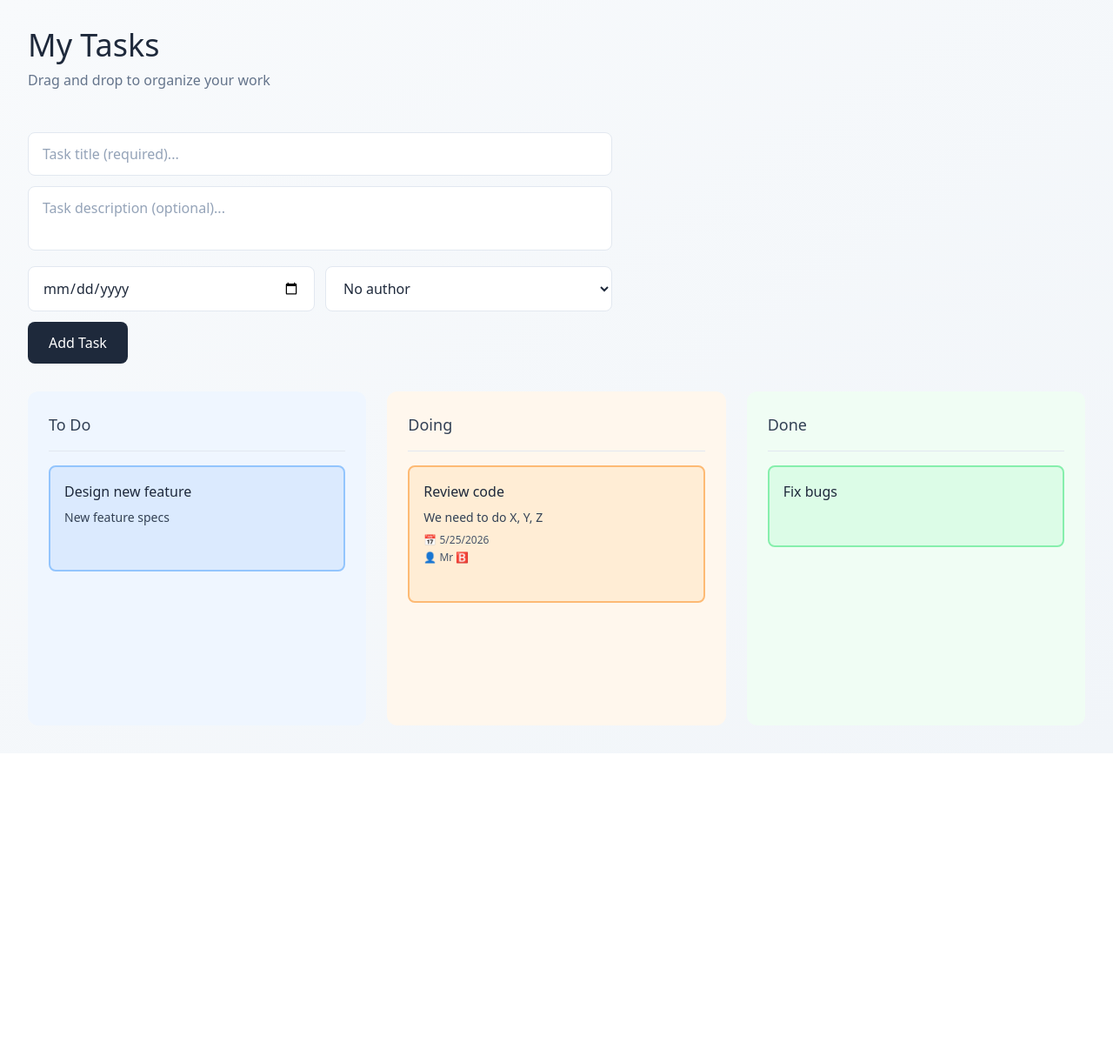
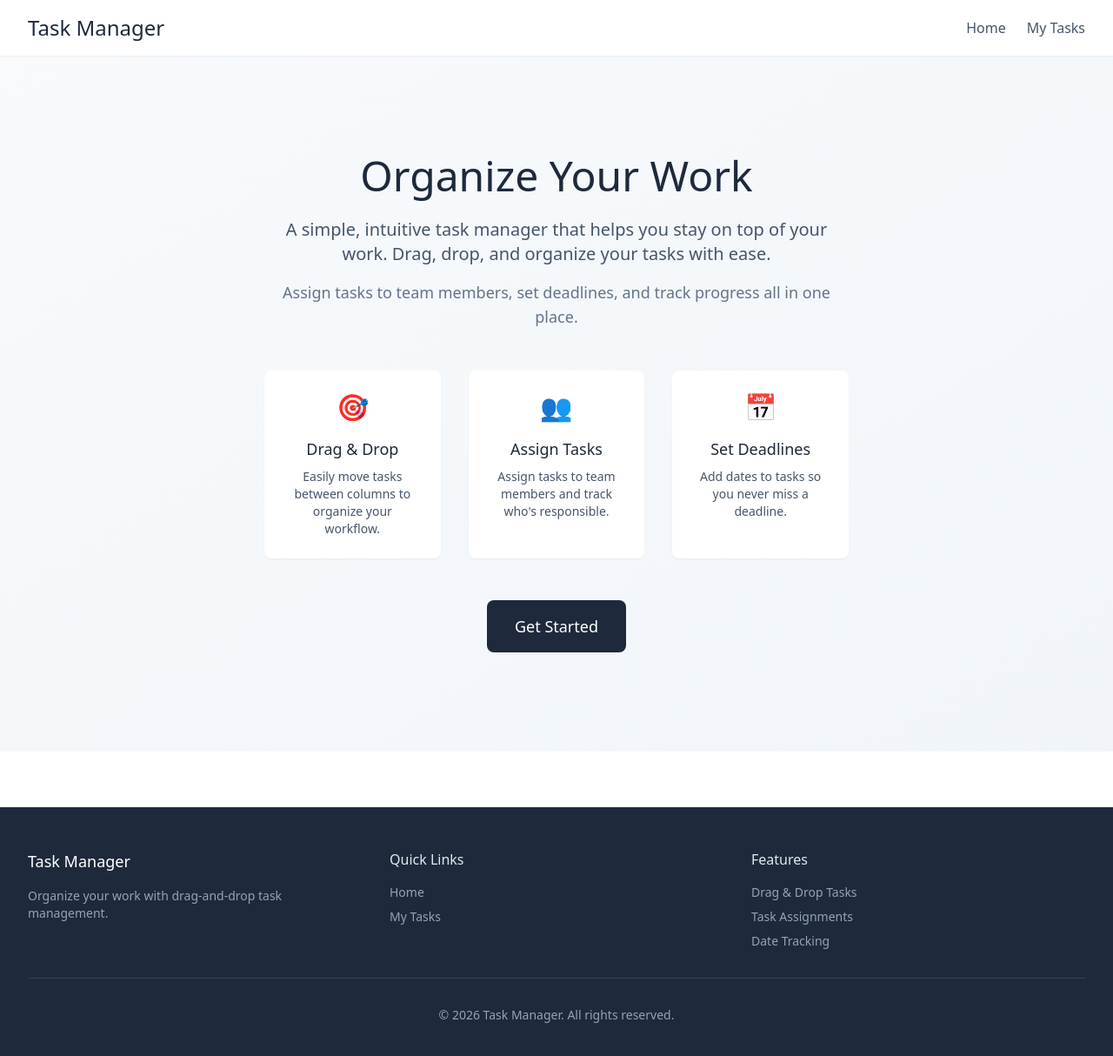
Before and after one commit to Nalex75/react-todolist, a React (Vite) app: page / in a window 1280 px wide. Shown: the top 1214 px of the page at 87% size. Before the commit the page ends 866 px from the top, so only its background shows below. Built offline with nearby package versions, Linux system fonts and the light colour scheme.

Commit message:
feat: created a multi vues app

```diff
--- a/App.jsx
+++ b/App.jsx
@@ -1,5 +1,18 @@
-import TodoApp from './TodoApp'
+import React from 'react';
+import { BrowserRouter as Router, Routes, Route } from 'react-router-dom';
+import Layout from './src/components/Layout';
+import Landing from './src/pages/Landing';
+import Tasks from './src/pages/Tasks';
 
 export default function App() {
-  return <TodoApp />
+  return (
+    <Router>
+      <Layout>
+        <Routes>
+          <Route path="/" element={<Landing />} />
+          <Route path="/tasks" element={<Tasks />} />
+        </Routes>
+      </Layout>
+    </Router>
+  );
 }
--- /dev/null
+++ b/src/components/Footer.jsx
@@ -0,0 +1,40 @@
+import React from 'react';
+
+export default function Footer() {
+  const currentYear = new Date().getFullYear();
+
+  return (
+    <footer className="bg-slate-800 text-white mt-16">
+      <div className="max-w-7xl mx-auto px-8 py-12">
+        <div className="grid grid-cols-1 md:grid-cols-3 gap-8 mb-8">
+          <div>
+            <h3 className="text-lg font-light mb-4">Task Manager</h3>
+            <p className="text-slate-400 font-light text-sm">
+              Organize your work with drag-and-drop task management.
+            </p>
+          </div>
+          <div>
+            <h4 className="text-slate-200 font-light mb-4">Quick Links</h4>
+            <ul className="space-y-2 text-slate-400 font-light text-sm">
+              <li><a href="/" className="hover:text-white transition-colors">Home</a></li>
+              <li><a href="/tasks" className="hover:text-white transition-colors">My Tasks</a></li>
+            </ul>
+          </div>
+          <div>
+            <h4 className="text-slate-200 font-light mb-4">Features</h4>
+            <ul className="space-y-2 text-slate-400 font-light text-sm">
+              <li>Drag & Drop Tasks</li>
+              <li>Task Assignments</li>
+              <li>Date Tracking</li>
+            </ul>
+          </div>
+        </div>
+        <div className="border-t border-slate-700 pt-8">
+          <p className="text-slate-400 font-light text-sm text-center">
+            © {currentYear} Task Manager. All rights reserved.
+          </p>
+        </div>
+      </div>
+    </footer>
+  );
+}
--- /dev/null
+++ b/src/components/Header.jsx
@@ -0,0 +1,30 @@
+import React from 'react';
+import { Link } from 'react-router-dom';
+
+export default function Header() {
+  return (
+    <header className="bg-white shadow-sm sticky top-0 z-50">
+      <div className="max-w-7xl mx-auto px-8 py-4">
+        <nav className="flex justify-between items-center">
+          <Link to="/" className="text-2xl font-light text-slate-800 hover:text-slate-600 transition-colors">
+            Task Manager
+          </Link>
+          <div className="flex gap-6">
+            <Link
+              to="/"
+              className="text-slate-600 hover:text-slate-800 transition-colors font-light"
+            >
+              Home
+            </Link>
+            <Link
+              to="/tasks"
+              className="text-slate-600 hover:text-slate-800 transition-colors font-light"
+            >
+              My Tasks
+            </Link>
+          </div>
+        </nav>
+      </div>
+    </header>
+  );
+}
--- /dev/null
+++ b/src/components/Layout.jsx
@@ -0,0 +1,15 @@
+import React from 'react';
+import Header from './Header';
+import Footer from './Footer';
+
+export default function Layout({ children }) {
+  return (
+    <div className="flex flex-col min-h-screen">
+      <Header />
+      <main className="flex-1">
+        {children}
+      </main>
+      <Footer />
+    </div>
+  );
+}
--- /dev/null
+++ b/src/pages/Landing.jsx
@@ -0,0 +1,57 @@
+import React from 'react';
+import { Link } from 'react-router-dom';
+
+export default function Landing() {
+  return (
+    <div className="min-h-screen bg-gradient-to-br from-slate-50 to-slate-100 flex flex-col">
+      <div className="flex-1 flex items-center justify-center px-8 py-12">
+        <div className="max-w-2xl text-center">
+          <h1 className="text-5xl font-light text-slate-800 mb-6">
+            Organize Your Work
+          </h1>
+          <p className="text-xl text-slate-600 font-light mb-4">
+            A simple, intuitive task manager that helps you stay on top of your work. Drag, drop, and organize your tasks with ease.
+          </p>
+          <p className="text-lg text-slate-500 font-light mb-12">
+            Assign tasks to team members, set deadlines, and track progress all in one place.
+          </p>
+
+          {/* Features Grid */}
+          <div className="grid grid-cols-1 md:grid-cols-3 gap-8 mb-12">
+            <div className="bg-white rounded-lg p-6 shadow-sm hover:shadow-md transition-shadow">
+              <div className="text-3xl mb-4">🎯</div>
+              <h3 className="text-lg font-light text-slate-800 mb-2">Drag & Drop</h3>
+              <p className="text-slate-600 font-light text-sm">
+                Easily move tasks between columns to organize your workflow.
+              </p>
+            </div>
+
+            <div className="bg-white rounded-lg p-6 shadow-sm hover:shadow-md transition-shadow">
+              <div className="text-3xl mb-4">👥</div>
+              <h3 className="text-lg font-light text-slate-800 mb-2">Assign Tasks</h3>
+              <p className="text-slate-600 font-light text-sm">
+                Assign tasks to team members and track who's responsible.
+              </p>
+            </div>
+
+            <div className="bg-white rounded-lg p-6 shadow-sm hover:shadow-md transition-shadow">
+              <div className="text-3xl mb-4">📅</div>
+              <h3 className="text-lg font-light text-slate-800 mb-2">Set Deadlines</h3>
+              <p className="text-slate-600 font-light text-sm">
+                Add dates to tasks so you never miss a deadline.
+              </p>
+            </div>
+          </div>
+
+          {/* CTA Button */}
+          <Link
+            to="/tasks"
+            className="inline-block px-8 py-4 bg-slate-800 text-white rounded-lg hover:bg-slate-700 transition-colors font-light text-lg"
+          >
+            Get Started
+          </Link>
+        </div>
+      </div>
+    </div>
+  );
+}
--- a/TodoApp.jsx
+++ b/src/pages/Tasks.jsx
@@ -1,7 +1,7 @@
 import React, { useState } from 'react';
-import TaskForm from './src/components/TaskForm';
-import TaskColumn from './src/components/TaskColumn';
-import { COLUMNS } from './src/constants';
+import TaskForm from '../components/TaskForm';
+import TaskColumn from '../components/TaskColumn';
+import { COLUMNS } from '../constants';
 
 export default function TodoApp() {
   const [tasks, setTasks] = useState([
@@ -88,7 +88,7 @@ export default function TodoApp() {
   const getColumnTasks = (column) => tasks.filter((task) => task.column === column);
 
   return (
-    <div className="min-h-screen bg-gradient-to-br from-slate-50 to-slate-100 p-8">
+    <div className="bg-gradient-to-br from-slate-50 to-slate-100 p-8">
       <div className="max-w-7xl mx-auto">
         {/* Header */}
         <div className="mb-12">
```
Also changed, not shown: package.json (+5 -4 lines), .claude/settings.local.json, 1 other file (tests, documents, lock files or other folders).
